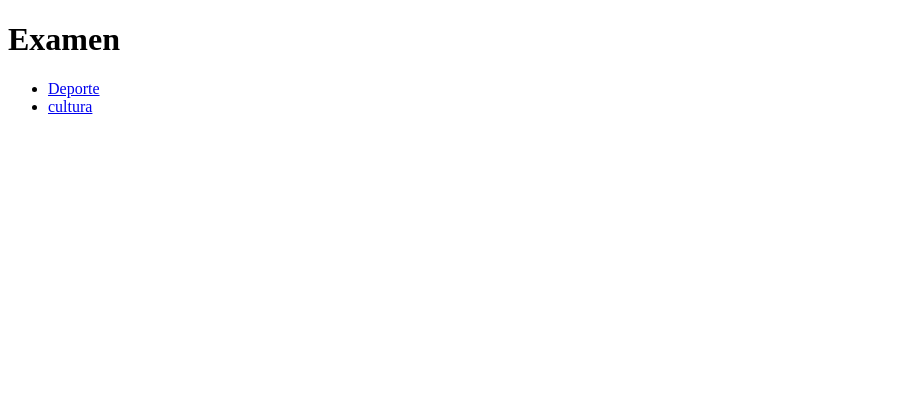
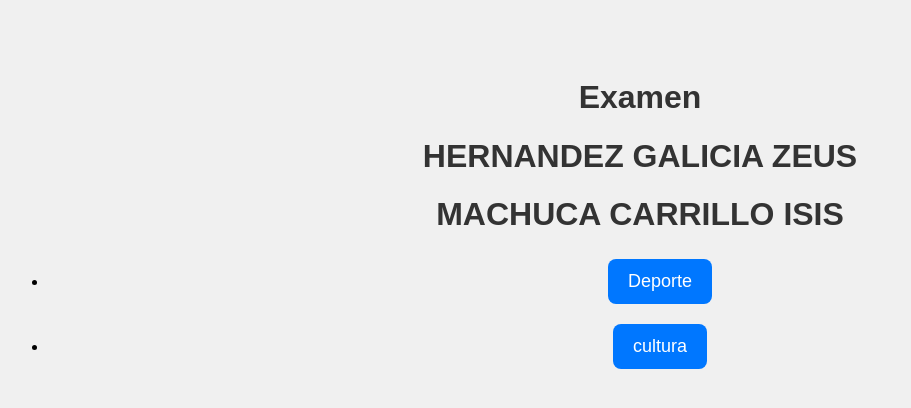
Before and after one commit to Zeus-Machu/Examen_Github_HernandezCarrillo, a plain HTML site: page index.html in a window 1280 px wide. Shown: the whole page, without its empty margins (0-911 px from the left). Drawn offline with Linux system fonts and the light colour scheme.

Commit message:
HernandezZeus_comit7_Agregar nombres al index

```diff
--- a/index.html
+++ b/index.html
@@ -1,6 +1,7 @@
 <!doctype html>
 <html lang="es">
 <head>
+    <link rel="stylesheet" href="../estilo/style.css" />
     <meta charset="utf-8" />
     <meta name="viewport" content="width=device-width,initial-scale=1" />
     <title>Inicio - Examen</title>
@@ -8,6 +9,8 @@
 <body>
     <header>
         <h1>Examen </h1>
+<h1>HERNANDEZ GALICIA ZEUS</h1>
+<h1>MACHUCA CARRILLO ISIS</h1>
         <nav aria-label="Navegación principal">
             <ul>
 
```
Also changed, not shown: Paginas/Deporte1.html (+1 -1 lines), Paginas/cultura1.html (+1 -0 lines).
